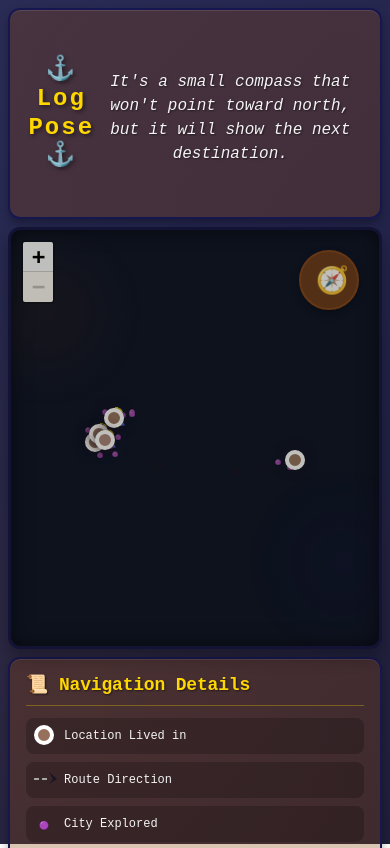
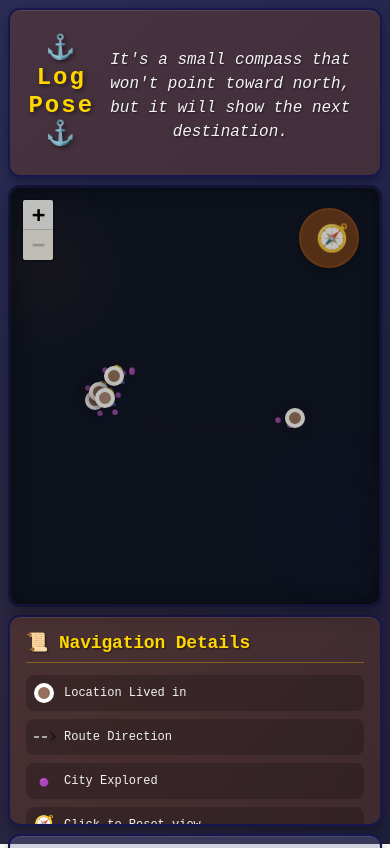
Before and after one commit to hugotorche/log-pose, a website: page public/index.html in a window 390 px wide. Shown: the top 848 px of the page. Drawn offline with nearby package versions, Linux system fonts and the light colour scheme.

Commit message:
testing mobile layout 3

```diff
--- a/public/style.css
+++ b/public/style.css
@@ -1180,9 +1180,9 @@
     }
     .expedition-header {
       order: 2;
-      height: 25vh;
+      height: 20vh;
       min-height: 60px;
-      max-height: 32vh;
+      max-height: 20vh;
       flex: 0 0 25vh;
       display: flex;
       align-items: center;
```
